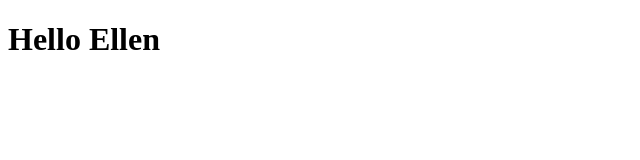
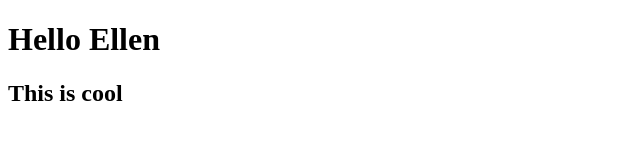
Before and after one commit to ellenprobst/hello-world-deploy, a website: page public/index.html in a window 1280 px wide. Shown: the whole page, without its empty margins (0-640 px from the left). Drawn offline with Linux system fonts and the light colour scheme.

Commit message:
new commit

```diff
--- a/public/index.html
+++ b/public/index.html
@@ -7,5 +7,6 @@
   </head>
   <body>
     <h1>Hello Ellen</h1>
+    <h2>This is cool</h2>
   </body>
 </html>
```
